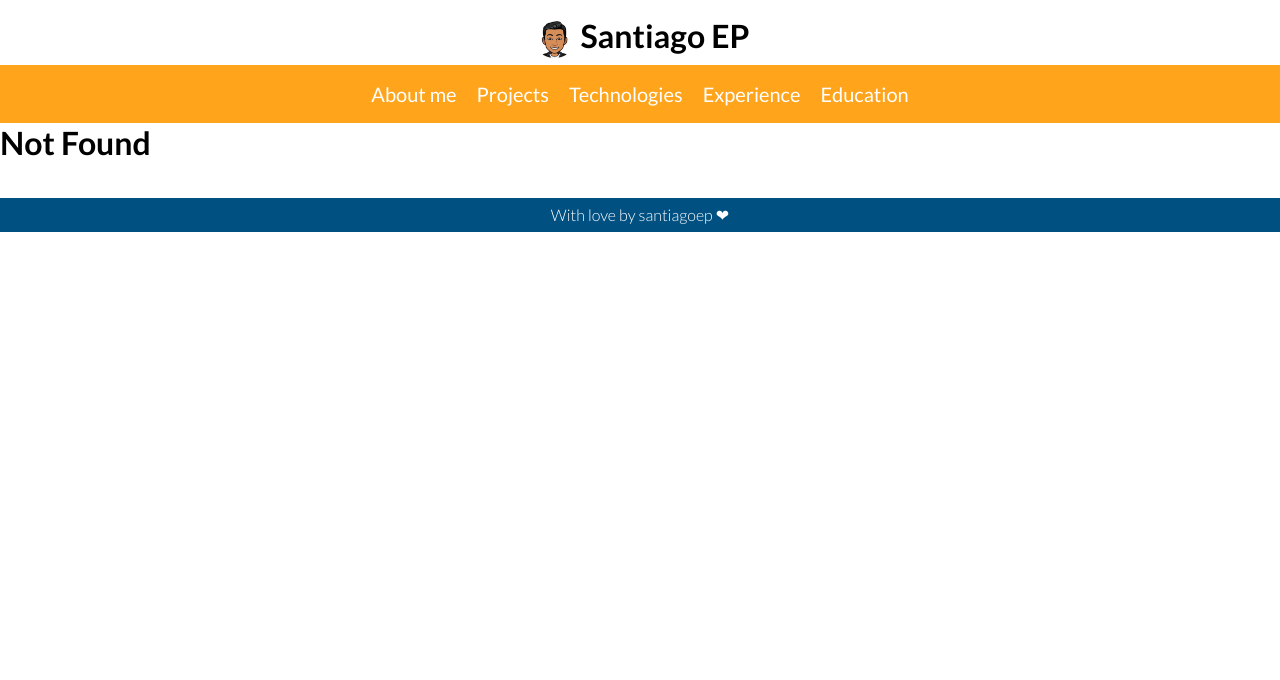
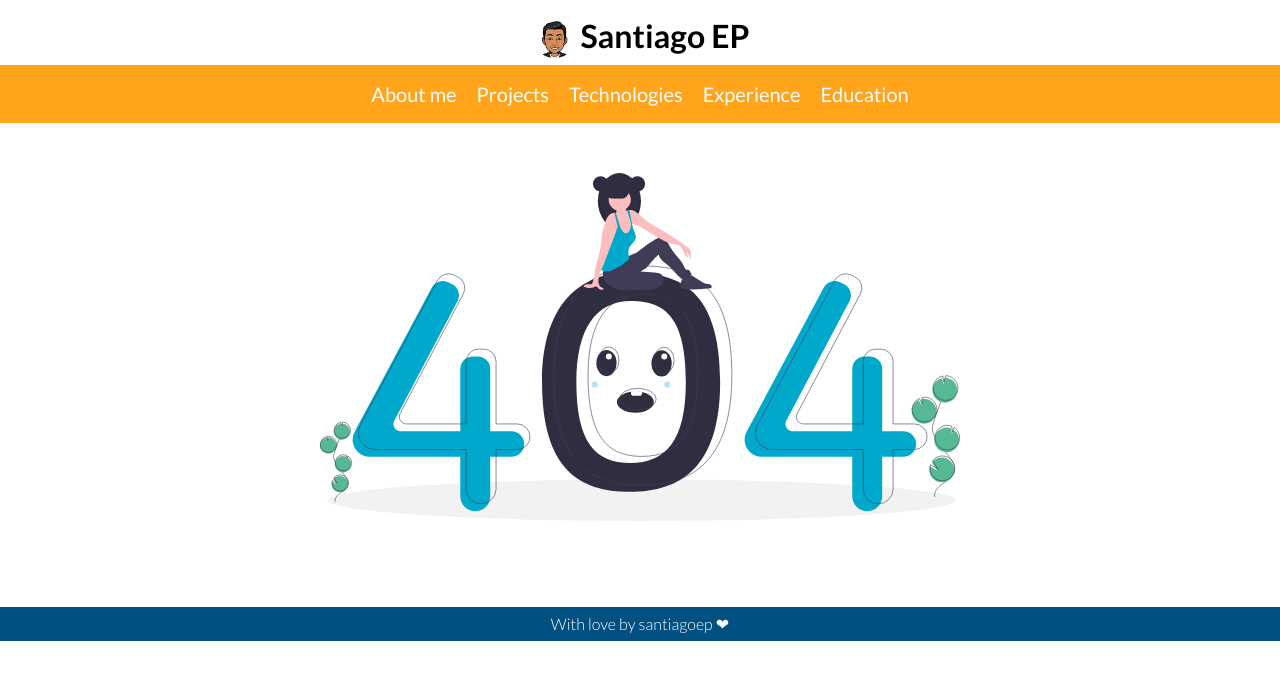
Before and after one commit to santiagoep/cv-react, a React app: page /projects in a window 1280 px wide. Before the commit this address had no page. Shown: the top 680 px of the page. Built offline with nearby package versions, Linux system fonts and the light colour scheme.

Commit message:
Añadiendo 404

```diff
--- a/deploy-gh-pages.js
+++ b/deploy-gh-pages.js
@@ -2,8 +2,8 @@ var ghpages = require('gh-pages');
 var fs = require('fs');
 
 fs.writeFile('dist/CNAME', "www.santiagoep.com", (err) => {
-    console.error(err);
+    if (err) console.error(err);
 });
 ghpages.publish('dist', (err) => {
-    console.error(err)
+    if (err) console.error(err);
 });
--- a/package.json
+++ b/package.json
@@ -5,7 +5,7 @@
   "main": "src/index.js",
   "scripts": {
     "build": "webpack --mode production",
-    "start": "webpack-dev-server --open --mode development --host 192.168.0.26",
+    "start": "webpack-dev-server --open --mode development --host 192.168.0.29",
     "deploy": "npm run build && node deploy-gh-pages.js"
   },
   "repository": {
--- a/src/assets/styles/App.scss
+++ b/src/assets/styles/App.scss
@@ -1,3 +1,4 @@
+// https://colorhunt.co/palette/177867
 @import url("https://fonts.googleapis.com/css2?family=Lato:wght@100;300;400;700;900&display=swap");
 
 * {
@@ -13,6 +14,7 @@ body {
     padding: 0;
     margin: 0;
     position: relative;
+    min-height: 70vh;
 }
 
 a {
--- /dev/null
+++ b/src/assets/styles/components/NotFound.scss
@@ -0,0 +1,17 @@
+.page-not-found {
+    display: flex;
+    justify-content: center;
+    align-items: center;
+}
+
+.page-not-found img {
+    width: 50vw;
+    margin: 50px;
+}
+
+@media screen and (max-width: 768px) {
+    .page-not-found img {
+        width: 80vw;
+        margin: 50px;
+    }
+}
--- a/src/containers/Home.jsx
+++ b/src/containers/Home.jsx
@@ -3,13 +3,6 @@ import React from 'react';
 const App = () => (
   <>
     <h1>This page is in construction</h1>
-    <h1>This page is in construction</h1>
-    <h1>This page is in construction</h1>
-    <h1>Lorem ipsum dolor sit amet, consectetur adipisicing elit. Voluptates id voluptas saepe ea a, pariatur, omnis aut quam repellat quaerat fugiat quod optio provident reiciendis eos dolorum ab sunt doloribus!Loremlorem Lorem ipsum, dolor sit amet consectetur adipisicing elit. Dolorem expedita iusto impedit accusamus quibusdam necessitatibus ipsa aspernatur blanditiis, consequuntur architecto cumque provident, esse harum aliquam accusantium saepe perspiciatis dicta ipsum? Lorem ipsum dolor sit amet consectetur adipisicing elit. Quaerat aspernatur corporis, nulla et illo consequatur! Voluptates, nesciunt, illum, assumenda exercitationem culpa labore eligendi similique ad maiores quis possimus fuga aut.</h1>
-    <h1>This page is in construction</h1>
-    <h1>This page is in construction</h1>
-    <h1>This page is in construction</h1>
-    <h1>Lorem ipsum dolor sit amet, consectetur adipisicing elit. Voluptates id voluptas saepe ea a, pariatur, omnis aut quam repellat quaerat fugiat quod optio provident reiciendis eos dolorum ab sunt doloribus!Loremlorem Lorem ipsum, dolor sit amet consectetur adipisicing elit. Dolorem expedita iusto impedit accusamus quibusdam necessitatibus ipsa aspernatur blanditiis, consequuntur architecto cumque provident, esse harum aliquam accusantium saepe perspiciatis dicta ipsum? Lorem ipsum dolor sit amet consectetur adipisicing elit. Quaerat aspernatur corporis, nulla et illo consequatur! Voluptates, nesciunt, illum, assumenda exercitationem culpa labore eligendi similique ad maiores quis possimus fuga aut.</h1>
   </>
 )
 
--- a/src/containers/NotFound.jsx
+++ b/src/containers/NotFound.jsx
@@ -1,9 +1,13 @@
 import React from 'react';
 
+import PageNotFoundImage from '../assets/static/page_not_found.svg';
+
+import '../assets/styles/components/NotFound.scss';
+
 const NotFound = () => (
-    <>
-        <h1>Not Found</h1>
-    </>
+    <div className="page-not-found">
+        <img src={PageNotFoundImage} />
+    </div>
 )
 
 export default NotFound;
```
Also changed, not shown: src/assets/static/page_not_found.svg (added).
